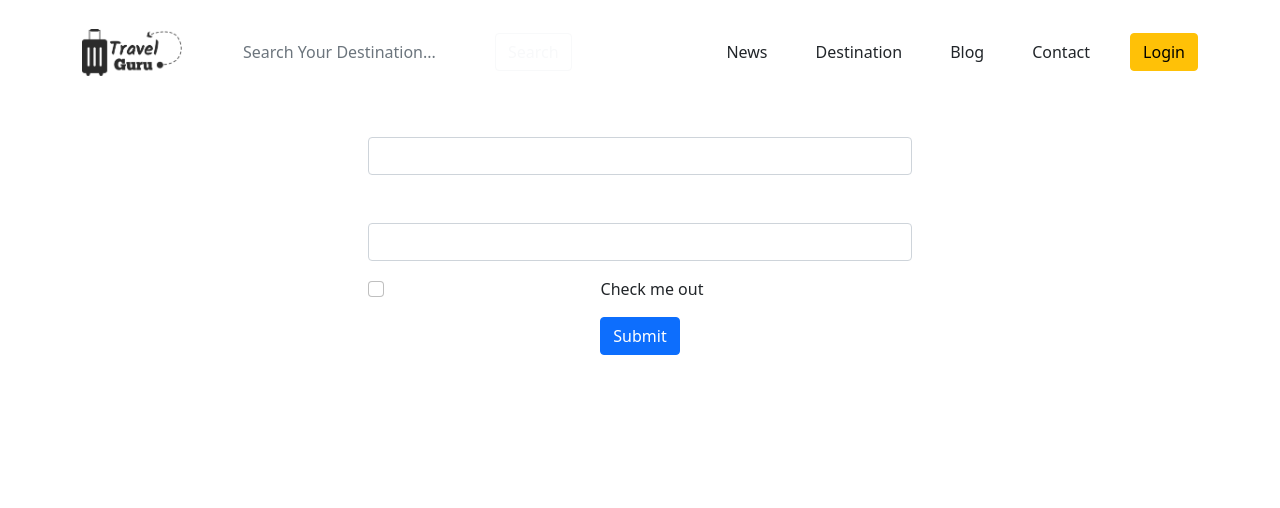
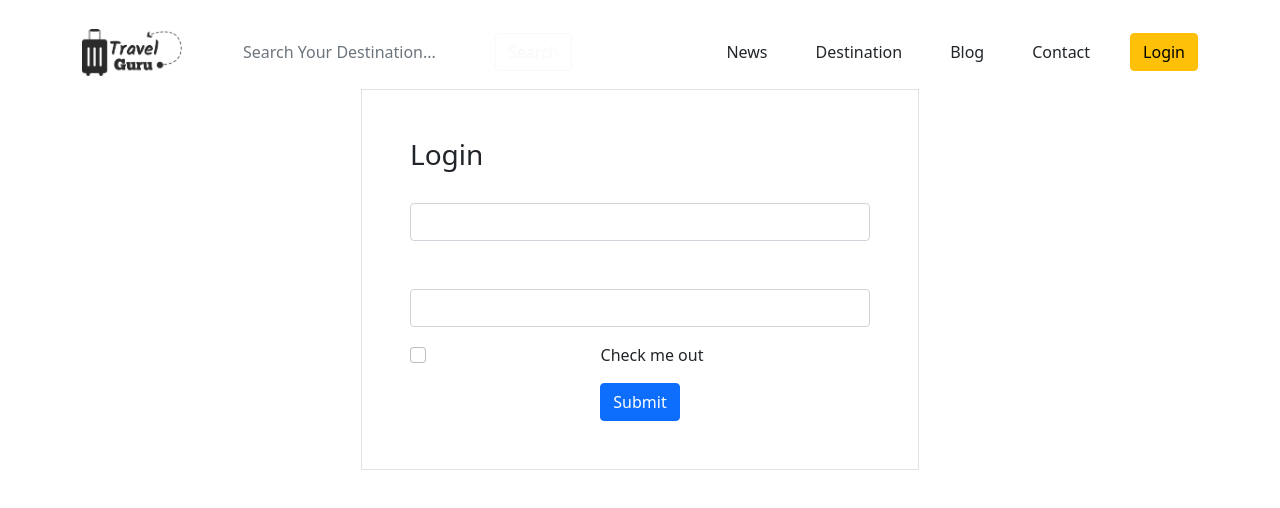
Before and after one commit to emonShimoul/travel-guru-react-client, a React (Create React App) app: page /login in a window 1280 px wide. Shown: the top 508 px of the page. Built offline with nearby package versions, Linux system fonts and the light colour scheme.

Commit message:
change the login form style

```diff
--- a/src/components/Login/Login.js
+++ b/src/components/Login/Login.js
@@ -3,7 +3,9 @@ import React from 'react';
 const Login = () => {
     return (
         <div style={{background: "white"}}>
-            <form className='mx-auto w-50 bg-white p-5'>
+            <div className="container">
+                <form className='mx-auto w-50 bg-white p-5 border'>
+                <h3 className='pb-4 text-start'>Login</h3>
                     <div className="mb-5">
                         {/* <label htmlFor="exampleInputEmail1" className="form-label">Email address</label> */}
                         <input type="email" className="form-control" id="exampleInputEmail1" aria-describedby="emailHelp" />
@@ -20,6 +22,7 @@ const Login = () => {
                     <button type="submit" className="btn btn-primary">Submit</button>
                 </form>
             </div>
+        </div>
     );
 };
 
```
Lines whose indentation alone changed are shown as unchanged.
